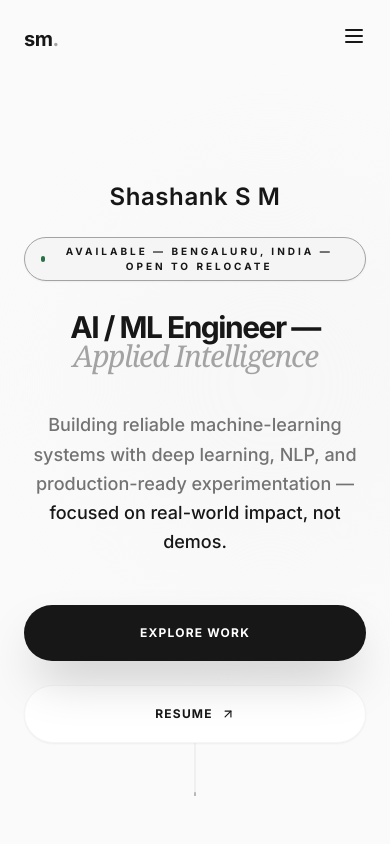
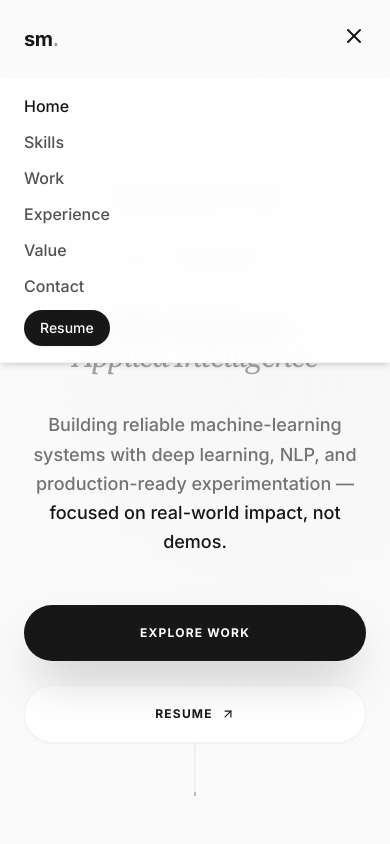
Before and after one commit to SHASHANK-SM/shashank-portfolio, a React (Vite) app: page / in a window 390 px wide. Both pictures are taken after a click on the button "Open menu". Shown: the top 844 px of the page. Built offline with nearby package versions, Linux system fonts and the light colour scheme; a web font is replaced by a local one.

Commit message:
Rectified my navbar

```diff
--- a/components/Navbar.tsx
+++ b/components/Navbar.tsx
@@ -5,6 +5,7 @@ import { PROFILE } from "../data/constants";
 const Navbar: React.FC = () => {
   const [scrolled, setScrolled] = useState(false);
   const [activeSection, setActiveSection] = useState("home");
+  const [menuOpen, setMenuOpen] = useState(false);
 
   useEffect(() => {
     const handleScroll = () => {
@@ -91,7 +92,27 @@ const Navbar: React.FC = () => {
 
         {/* Mobile Menu Placeholder - Simplified for brevity in SPA prompt */}
         <div className="md:hidden">
-          <button className="text-neutral-900">
+          <button
+            aria-label={menuOpen ? "Close menu" : "Open menu"}
+            onClick={() => setMenuOpen((s) => !s)}
+            className="text-neutral-900 focus:outline-none"
+          >
+            {menuOpen ? (
+              <svg
+                xmlns="http://www.w3.org/2000/svg"
+                width="24"
+                height="24"
+                viewBox="0 0 24 24"
+                fill="none"
+                stroke="currentColor"
+                strokeWidth="2"
+                strokeLinecap="round"
+                strokeLinejoin="round"
+              >
+                <line x1="18" y1="6" x2="6" y2="18"></line>
+                <line x1="6" y1="6" x2="18" y2="18"></line>
+              </svg>
+            ) : (
               <svg
                 xmlns="http://www.w3.org/2000/svg"
                 width="24"
@@ -107,7 +128,47 @@ const Navbar: React.FC = () => {
                 <line x1="4" y1="6" x2="20" y2="6"></line>
                 <line x1="4" y1="18" x2="20" y2="18"></line>
               </svg>
+            )}
           </button>
+
+          <AnimatePresence>
+            {menuOpen && (
+              <motion.div
+                initial={{ opacity: 0, y: -8 }}
+                animate={{ opacity: 1, y: 0 }}
+                exit={{ opacity: 0, y: -8 }}
+                transition={{ duration: 0.18 }}
+                className="absolute left-0 right-0 top-full bg-white/95 backdrop-blur-md border-b border-neutral-100 shadow-md z-40 md:hidden"
+              >
+                <div className="px-6 py-4 flex flex-col space-y-3">
+                  {navLinks.map((link) => (
+                    <a
+                      key={link.id}
+                      href={link.href}
+                      onClick={() => setMenuOpen(false)}
+                      className={`text-base font-medium transition-colors ${
+                        activeSection === link.id
+                          ? "text-neutral-900"
+                          : "text-neutral-600 hover:text-neutral-900"
+                      }`}
+                    >
+                      {link.name}
+                    </a>
+                  ))}
+
+                  <a
+                    href="./resume.pdf"
+                    target="_blank"
+                    rel="noopener noreferrer"
+                    onClick={() => setMenuOpen(false)}
+                    className="inline-block mt-2 px-4 py-2 bg-neutral-900 text-white text-sm font-medium rounded-full hover:bg-neutral-800 transition-colors shadow-sm w-max"
+                  >
+                    Resume
+                  </a>
+                </div>
+              </motion.div>
+            )}
+          </AnimatePresence>
         </div>
       </div>
     </nav>
```
Lines whose indentation alone changed are shown as unchanged.
